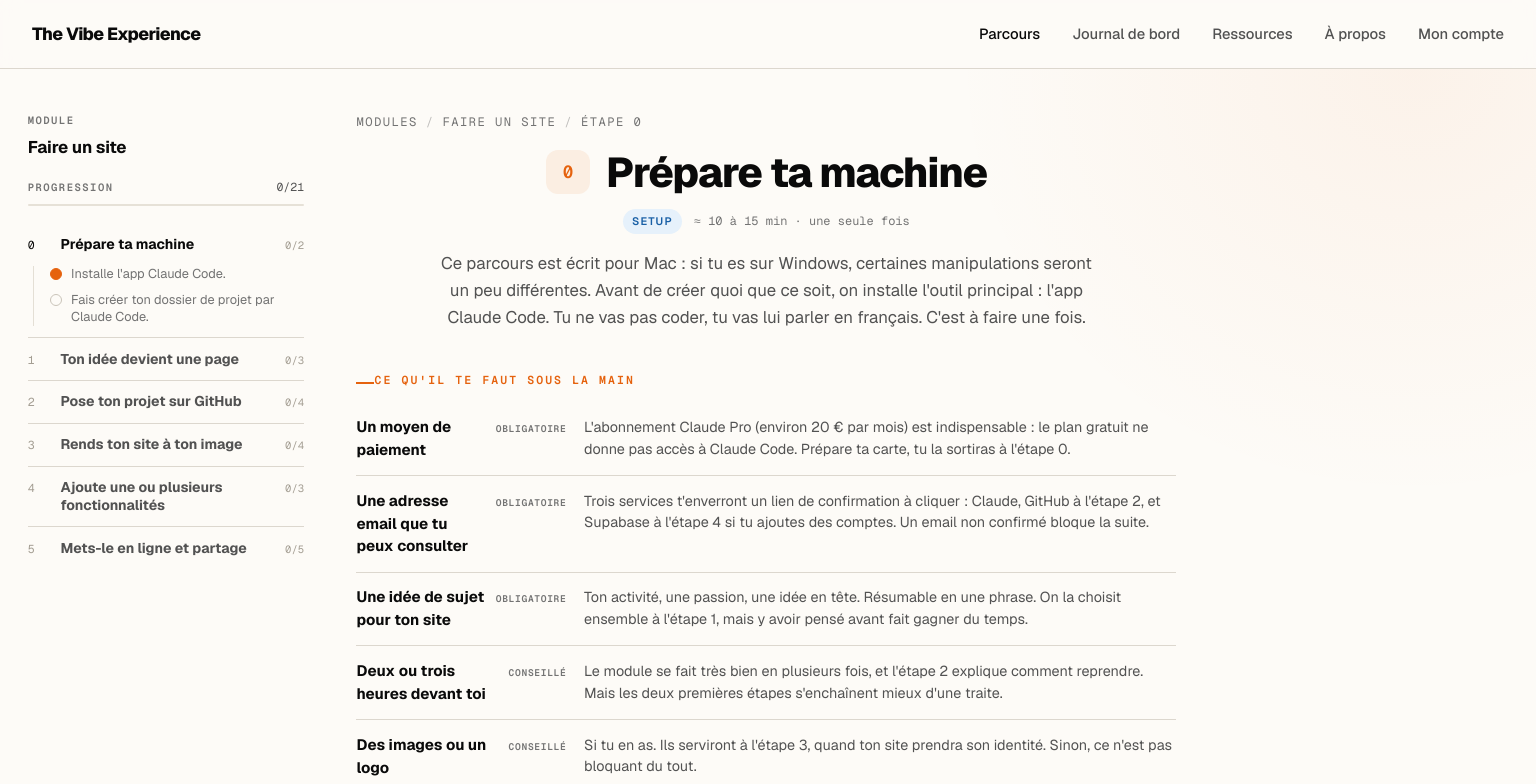
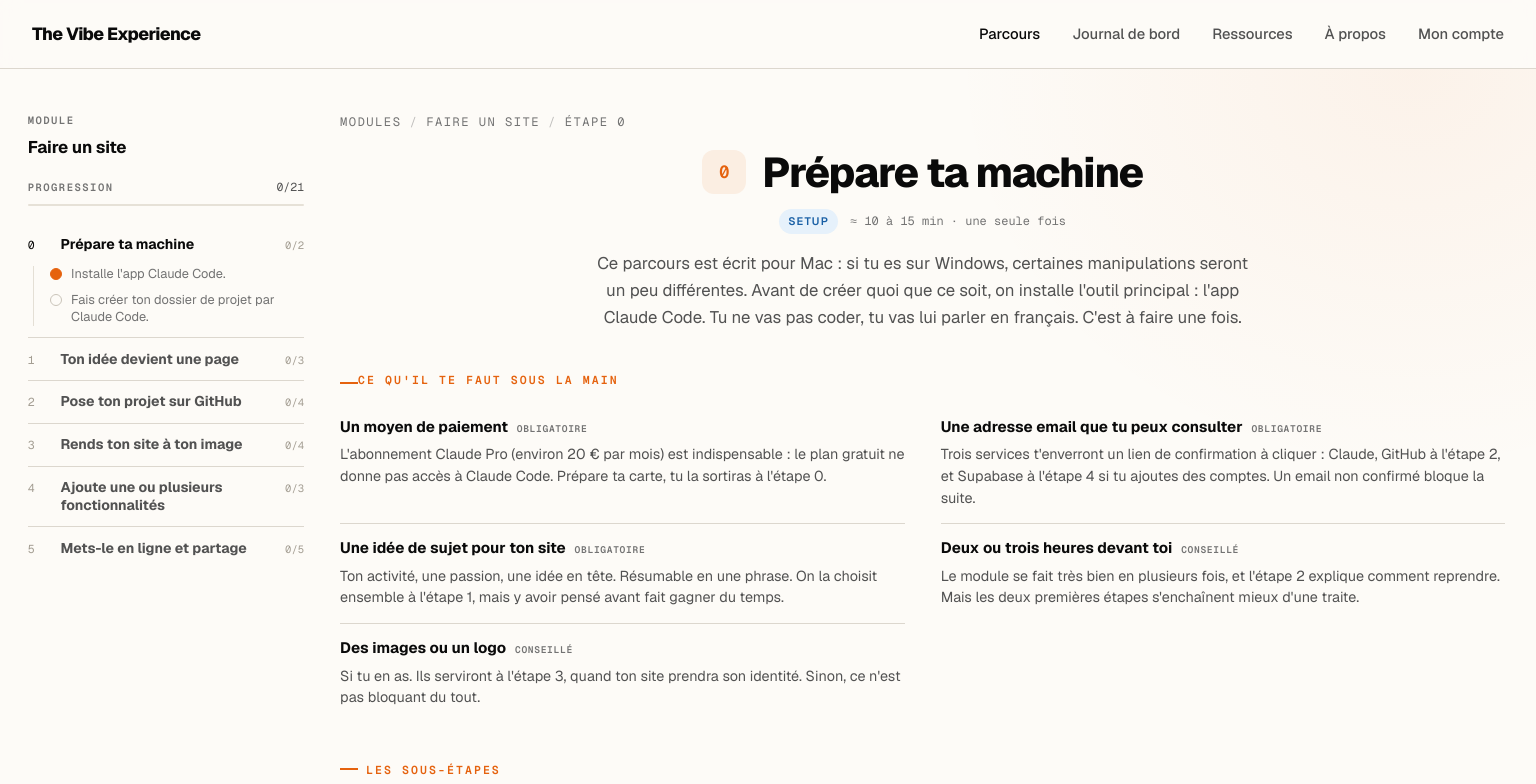
Before and after one commit to The-Vibe-Company/the-vibe-experience, a Next.js app: page /module/0 in a window 1536 px wide. Shown: the top 784 px of the page. Built offline with nearby package versions, Linux system fonts and the light colour scheme; no server answers.

Commit message:
fix(modules): utiliser toute la largeur libérée

```diff
--- a/src/app/globals.css
+++ b/src/app/globals.css
@@ -157,26 +157,20 @@ a { color: inherit; text-decoration: none; }
   margin: 0 auto;
   padding: 2.75rem clamp(1rem, 2vw, 2rem) 5rem clamp(1rem, 1.8vw, 1.75rem);
   display: grid;
-  grid-template-columns: minmax(0, 1fr);
+  grid-template-columns: var(--module-rail-width) minmax(0, 1180px);
+  column-gap: var(--module-rail-gap);
+  justify-content: center;
   align-items: start;
 }
 .etape-shell > .erail {
   grid-column: 1;
   grid-row: 1;
-  justify-self: start;
   width: var(--module-rail-width);
 }
 .ecol {
-  grid-column: 1;
+  grid-column: 2;
   grid-row: 1;
-  justify-self: center;
-  width: min(
-    820px,
-    calc(
-      100% - var(--module-rail-width) - var(--module-rail-gap) -
-        var(--module-rail-width) - var(--module-rail-gap)
-    )
-  );
+  width: 100%;
   min-width: 0;
   display: block;
 }
@@ -466,6 +460,7 @@ a { color: inherit; text-decoration: none; }
 .se-panel-layout { display: grid; grid-template-columns: minmax(0, 1fr); gap: 1.2rem; align-items: start; }
 .se-panel-layout.has-side { grid-template-columns: minmax(0, 1fr); }
 .se-main, .se-aside { min-width: 0; display: flex; flex-direction: column; gap: 1.2rem; }
+.se-panel-layout:not(.has-side) .se-main { width: min(100%, 820px); margin-inline: auto; }
 .se-aside {
   position: static;
   width: auto;
@@ -474,6 +469,22 @@ a { color: inherit; text-decoration: none; }
   border-top: 1px solid var(--border);
   padding-top: 1rem;
   color: var(--muted);
+}
+@media (min-width: 1500px) {
+  .se-panel-layout.has-side {
+    grid-template-columns: minmax(0, 820px) minmax(260px, 1fr);
+    column-gap: clamp(1.5rem, 2.5vw, 2.25rem);
+  }
+  .se-aside {
+    position: sticky;
+    top: 84px;
+    align-self: start;
+    max-height: calc(100vh - 104px);
+    overflow: auto;
+    border-top: 0;
+    border-left: 1px solid var(--border);
+    padding: 0 0 0 1.25rem;
+  }
 }
 .se-aside .se-l { color: var(--orange-ink); }
 .se-aside .se-block p,
@@ -553,6 +564,19 @@ a { color: inherit; text-decoration: none; }
 .module-prerequisites { scroll-margin-top: 100px; margin-top: 2.4rem; }
 .module-prerequisites > .label { display: block; margin-bottom: .9rem; }
 .module-prerequisites .tfilets { margin-top: 0; }
+@media (min-width: 1400px) {
+  .module-prerequisites .tfilets {
+    display: grid;
+    grid-template-columns: repeat(2, minmax(0, 1fr));
+    column-gap: 2.25rem;
+  }
+  .module-prerequisites .tfilet {
+    grid-template-columns: minmax(0, 1fr);
+    gap: .35rem;
+    align-content: start;
+  }
+  .module-prerequisites .tfilet:nth-child(2) { border-top: 0; }
+}
 .cost { font-family: var(--font-geist-mono), monospace; font-size: .6rem; text-transform: uppercase; letter-spacing: .07em; font-weight: 600; color: var(--muted-2); background: none; padding: 0; border: none; border-radius: 0; }
 .cost-gratuit, .cost-gratuit-debut, .cost-payant { color: var(--muted-2); background: none; }
 
```
